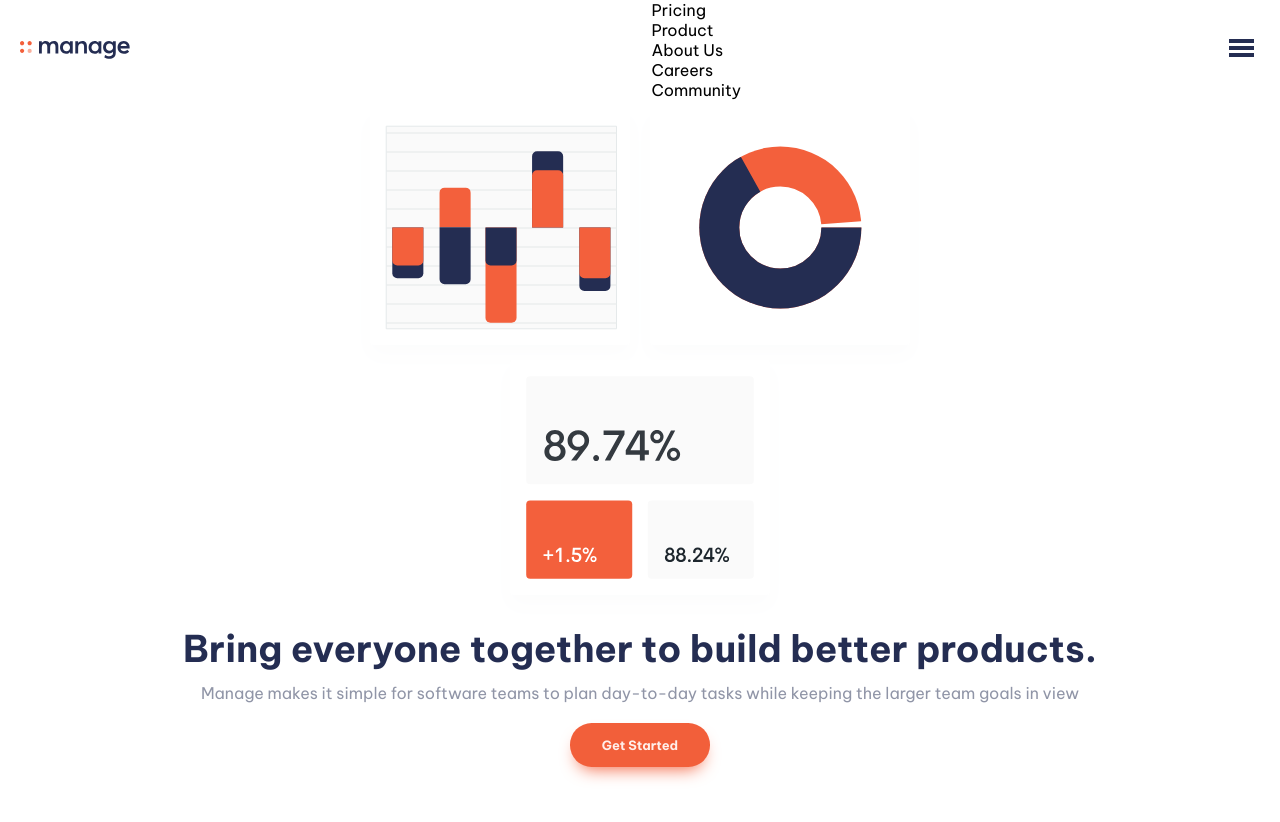
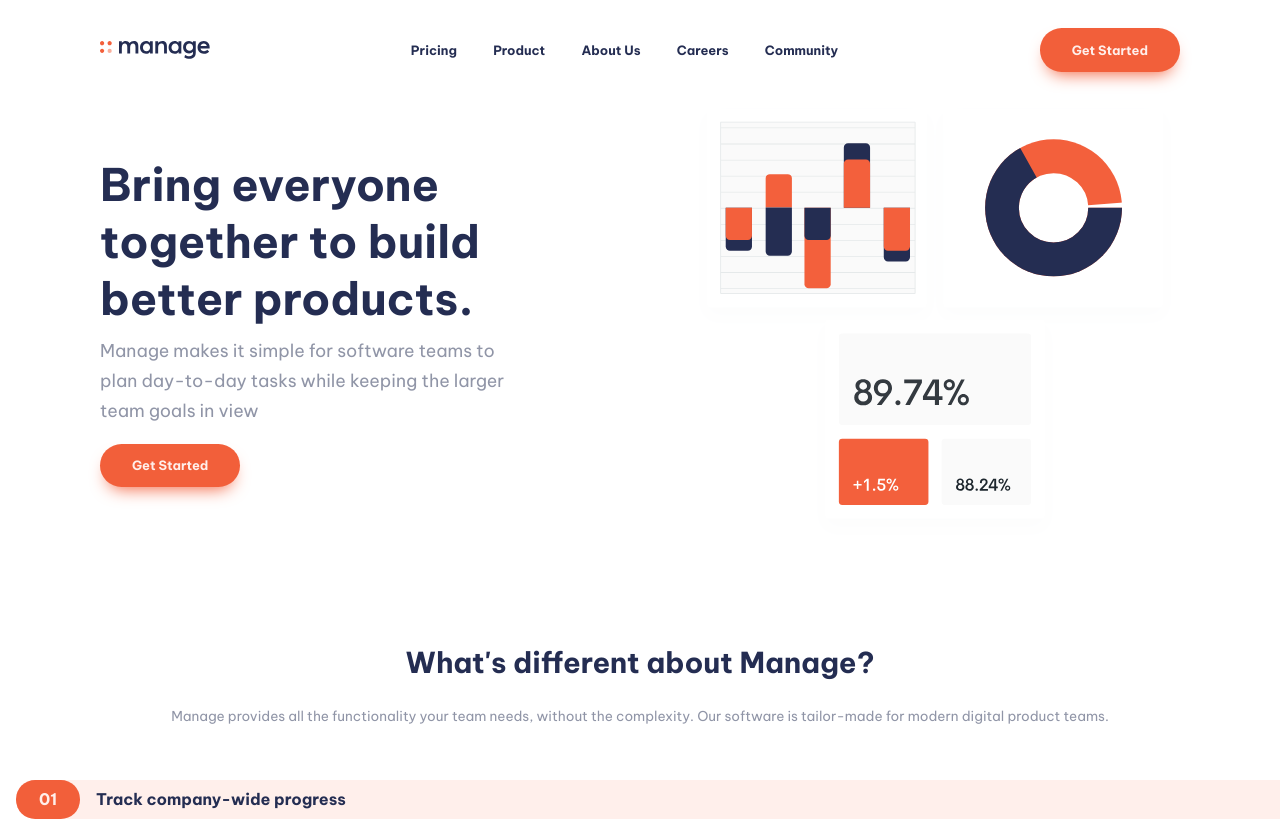
Before and after one commit to cgathellier/build-managing-page, a website: page index.html in a window 1280 px wide. Shown: the top 822 px of the page. Drawn offline with Linux system fonts and the light colour scheme.

Commit message:
responsive header + intro

```diff
--- a/index.html
+++ b/index.html
@@ -14,18 +14,20 @@
 		<title>Frontend Mentor | Manage landing page</title>
 	</head>
 	<body>
-		<header>
+		<header class="header">
 			<img class="header__logo" src="./images/logo.svg" alt="Logo" />
-			<ul class="header__menu">
+			<ul class="header__menu header__menu--hidden">
 				<li>Pricing</li>
 				<li>Product</li>
 				<li>About Us</li>
 				<li>Careers</li>
 				<li>Community</li>
 			</ul>
+			<div class="header__menu-backdrop header__menu-backdrop--hidden"></div>
 			<button class="header__menu-button">
 				<img src="./images/icon-hamburger.svg" alt="Menu" />
 			</button>
+			<button class="button button--shadowed header__start-button">Get Started</button>
 		</header>
 		<main>
 			<section class="intro">
--- a/sass/base/_base.scss
+++ b/sass/base/_base.scss
@@ -10,4 +10,5 @@ body {
 	margin: 0;
 	font-size: 16px;
 	overflow-x: hidden;
+	position: relative;
 }
--- a/sass/layout/_footer.scss
+++ b/sass/layout/_footer.scss
@@ -14,7 +14,6 @@ footer {
 	width: 100%;
 	margin-bottom: 40px;
 	display: flex;
-	justify-content: space-around;
 
 	& div {
 		position: relative;
--- a/sass/layout/_header.scss
+++ b/sass/layout/_header.scss
@@ -1,19 +1,63 @@
-header {
+@use '../utils/variables';
+
+.header {
 	width: 100%;
 	height: 100px;
 	padding: 0 20px;
 	display: flex;
 	justify-content: space-between;
 	align-items: center;
-}
 
-.header {
 	&__logo {
 		height: 18px;
 	}
 
 	&__menu {
+		width: 320px;
+		height: 300px;
+		padding: 0;
+		display: flex;
+		flex-direction: column;
+		justify-content: space-evenly;
+		align-items: center;
+		position: fixed;
+		top: 100px;
+		left: 50%;
+		transform: translateX(-50%);
+		background-color: white;
+		border-radius: 5px;
 		list-style: none;
+		z-index: 3;
+		color: variables.$secondary-color;
+		font-weight: 700;
+		transition: transform ease-in-out 200ms;
+
+		&--hidden {
+			transform: translateX(200%);
+		}
+
+		&-backdrop {
+			width: 100vw;
+			height: 100vh;
+			position: fixed;
+			top: 0;
+			left: 0;
+			bottom: 0;
+			right: 0;
+			background: linear-gradient(0deg, rgba(0, 0, 0, 0.7) 0%, rgba(0, 0, 0, 0) 100%);
+			z-index: 2;
+			opacity: 1;
+			transition: opacity ease-in-out 200ms;
+
+			&--hidden {
+				opacity: 0;
+
+				// faire une keyframe plutôt
+				// pour gérer en même temps
+				// display: none
+				// et opacity
+			}
+		}
 
 		&-button {
 			background-color: transparent;
@@ -23,4 +67,59 @@ header {
 			}
 		}
 	}
+
+	&__start-button {
+		display: none;
+	}
 }
+
+@media screen and (min-width: 768px) {
+	.header {
+		padding: 0 50px;
+
+		&__menu {
+			width: 450px;
+			height: 500px;
+		}
+	}
+}
+
+@media screen and (min-width: 1024px) {
+	.header {
+		padding: 0 100px;
+
+		&__start-button {
+			display: inline-block;
+		}
+
+		&__menu {
+			width: 500px;
+			height: 100%;
+			position: relative;
+			flex-direction: row;
+			transform: none;
+			top: 0;
+			left: 0;
+			z-index: 1;
+			font-size: 0.8em;
+
+			&-backdrop {
+				display: none;
+			}
+
+			&-button {
+				display: none;
+			}
+		}
+	}
+}
+
+@media screen and (min-width: 1440px) {
+	.header {
+		padding: 0 200px;
+
+		&__menu {
+			width: 550px;
+		}
+	}
+}
--- a/sass/layout/_intro.scss
+++ b/sass/layout/_intro.scss
@@ -7,10 +7,12 @@
 	align-items: center;
 
 	&__chart {
-		max-width: 100%;
+		max-width: 400px;
+		// max-width: 100%;
 	}
 
 	& div {
+		max-width: 580px;
 		padding: 0 0.5em;
 		display: flex;
 		flex-direction: column;
@@ -32,3 +34,48 @@
 		line-height: 1.7em;
 	}
 }
+
+@media screen and (min-width: 1024px) {
+	.intro {
+		padding: 0 100px;
+		flex-direction: row-reverse;
+		justify-content: space-between;
+
+		&__chart {
+			max-width: 50%;
+			padding-left: 50px;
+		}
+
+		& div {
+			max-width: 50%;
+			padding: 0 50px 0 0;
+			align-items: flex-start;
+		}
+
+		& h1 {
+			font-size: 2.8em;
+			text-align: start;
+		}
+
+		& p {
+			max-width: 430px;
+			font-size: 1.1em;
+			text-align: start;
+		}
+	}
+}
+
+@media screen and (min-width: 1440px) {
+	.intro {
+		padding: 0 200px;
+
+		& h1 {
+			font-size: 3.5em;
+		}
+
+		& p {
+			max-width: 430px;
+			font-size: 1.4em;
+		}
+	}
+}
```
Also changed, not shown: css/style.css, 1 other file.
